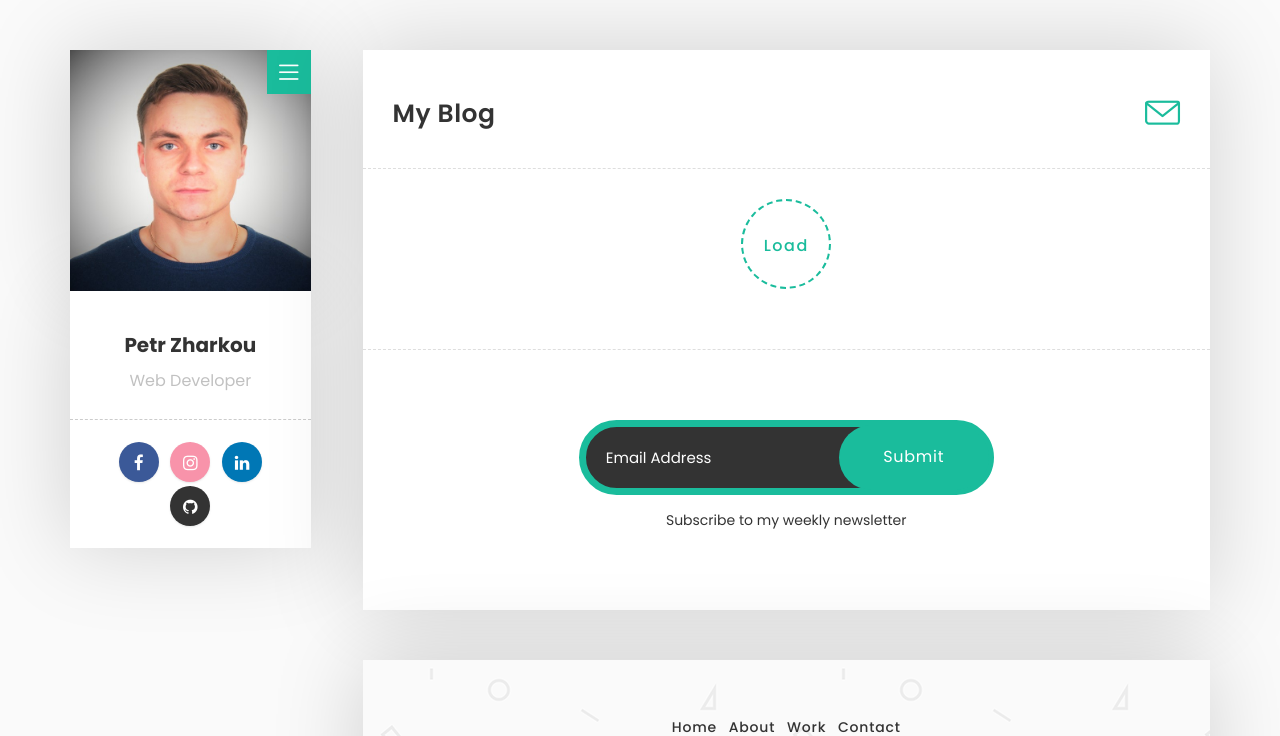
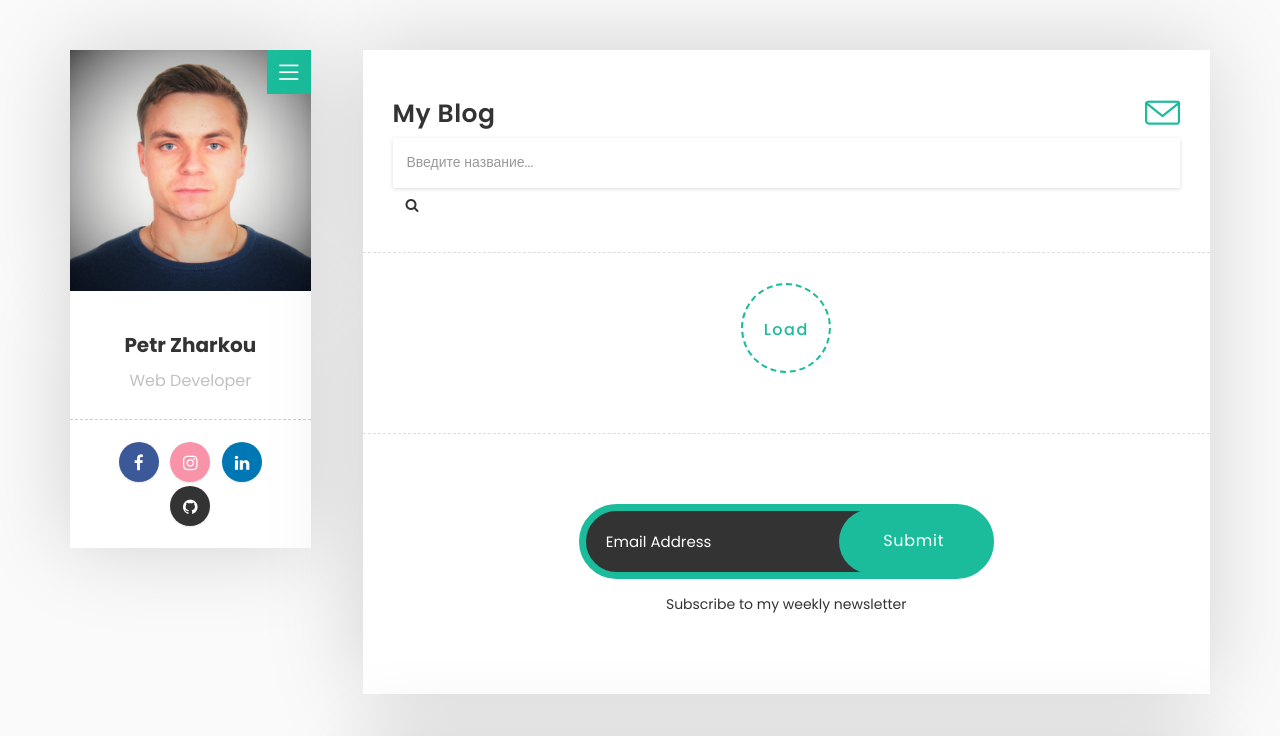
Before and after one commit to milou567/MyBlog, a Django app: page / in a window 1280 px wide. Shown: the top 736 px of the page. Run offline with Django 3.2, Linux system fonts and the light colour scheme; data that the repository does not hold is empty; parts of the project's set-up code (start-up, migrations or seed data) failed here and were passed over; some libraries are stand-ins or nearby versions.

Commit message:
add search

```diff
--- a/src/MyBlog/settings.py
+++ b/src/MyBlog/settings.py
@@ -1,5 +1,6 @@
 import os
 from pathlib import Path
+
 import dj_database_url
 from dynaconf import settings as _ds
 
@@ -19,7 +20,7 @@ ALLOWED_HOSTS = [
     "127.0.0.1",
     "localhost",
     _ds.HOST,
-    ]
+]
 
 
 # Application definition
--- a/src/articles/urls.py
+++ b/src/articles/urls.py
@@ -10,4 +10,5 @@ urlpatterns = [
         name="detail_article",
     ),
     path("review/<int:pk>/", views.AddReview.as_view(), name="add_review"),
+    path("search/", views.Search.as_view(), name="search"),
 ]
--- a/src/articles/views.py
+++ b/src/articles/views.py
@@ -40,3 +40,14 @@ class AddReview(View):
             form.article = article
             form.save()
         return redirect(article.get_absolute_url())
+
+
+class Search(ListView):
+    """Поиск постов"""
+
+    model = Article
+    template_name = "articles/index.html"
+    context_object_name = "articles"
+
+    def get_queryset(self):
+        return Article.objects.filter(title__icontains=self.request.GET.get("q"))
--- a/src/templates/articles/index.html
+++ b/src/templates/articles/index.html
@@ -4,6 +4,14 @@
 <div class="sub-title">
     <h2>My Blog</h2>
     <a href="{% url 'my_contact' %}"><i class="icon-envelope"></i></a>
+    <form action="{% url 'search' %}" method="get" class="d-flex editContent">
+        <input type="search"
+               placeholder="Введите название..."
+               name="q" class="form-control" required="">
+        <button type="submit" class="btn1 btn">
+            <span class="fa fa-search" aria-hidden="true"></span>
+        </button>
+    </form>
 </div>
 
 
```
Also changed, not shown: src/articles/migrations/0008_article_author.py. Lines whose indentation alone changed are shown as unchanged.
